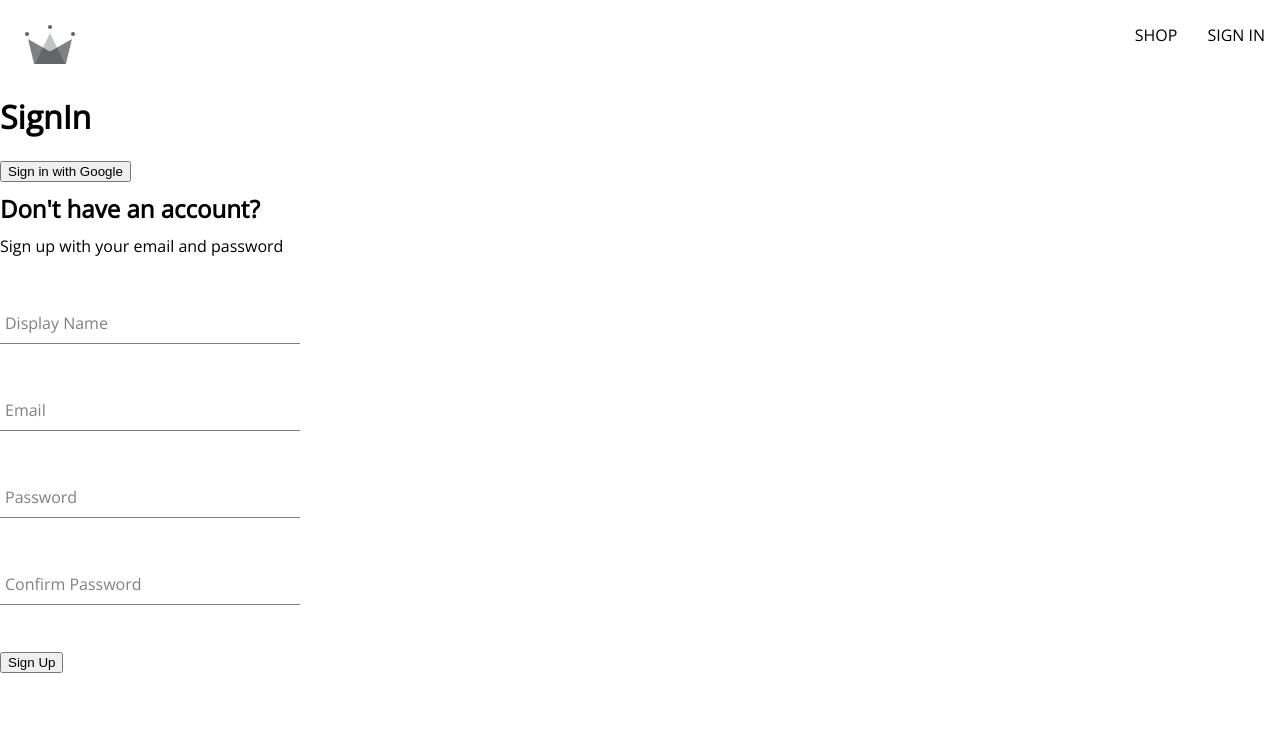
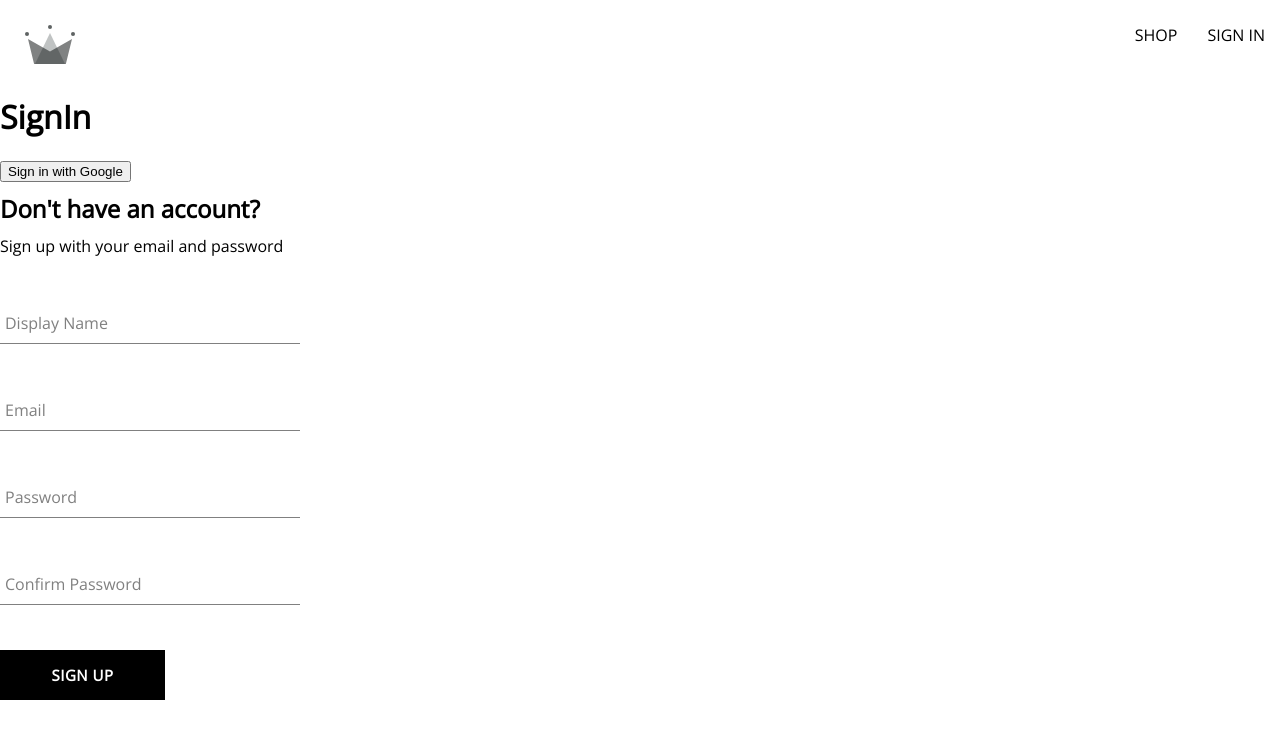
Before and after one commit to ajg0077/react-ztm-crwn-clothing, a React (Create React App) app: page /sign-in in a window 1280 px wide. Shown: the top 738 px of the page. Built offline with nearby package versions, Linux system fonts and the light colour scheme; a web font is replaced by a local one.

Commit message:
Custom Button Component Closes #21;

```diff
--- /dev/null
+++ b/src/components/button/button.component.jsx
@@ -0,0 +1,19 @@
+import "./button.styles.scss";
+
+const BUTTON_TYPE_CLASSES = {
+  google: "google-sign-in",
+  inverted: "inverted",
+};
+
+const Button = ({ children, buttonType, ...otherProps }) => {
+  return (
+    <button
+      className={`button-container ${BUTTON_TYPE_CLASSES[buttonType]}`}
+      {...otherProps}
+    >
+      {children}
+    </button>
+  );
+};
+
+export default Button;
--- /dev/null
+++ b/src/components/button/button.styles.scss
@@ -0,0 +1,46 @@
+.button-container {
+  min-width: 165px;
+  width: auto;
+  height: 50px;
+  letter-spacing: 0.5px;
+  line-height: 50px;
+  padding: 0 35px 0 35px;
+  font-size: 15px;
+  background-color: black;
+  color: white;
+  text-transform: uppercase;
+  font-family: "Open Sans";
+  font-weight: bolder;
+  border: none;
+  cursor: pointer;
+  display: flex;
+  justify-content: center;
+
+  &:hover {
+    background-color: white;
+    color: black;
+    border: 1px solid black;
+  }
+
+  &.google-sign-in {
+    background-color: #4285f4;
+    color: white;
+
+    &:hover {
+      background-color: #357ae8;
+      border: none;
+    }
+  }
+
+  &.inverted {
+    background-color: white;
+    color: black;
+    border: 1px solid black;
+
+    &:hover {
+      background-color: black;
+      color: white;
+      border: none;
+    }
+  }
+}
--- a/src/components/sign-up-form/sign-up-form.component.jsx
+++ b/src/components/sign-up-form/sign-up-form.component.jsx
@@ -7,6 +7,7 @@
 import FormInput from "../form-imput/form-input.component";
 
 import "./sign-up-form.styles.scss";
+import Button from "../button/button.component";
 
 const defaultFormFields = {
   displayName: "",
@@ -89,8 +90,7 @@
           name="confirmPassword"
           value={confirmPassword}
         />
-
-        <button type="submit">Sign Up</button>
+        <Button type="submit">Sign Up</Button>
       </form>
     </div>
   );
```
